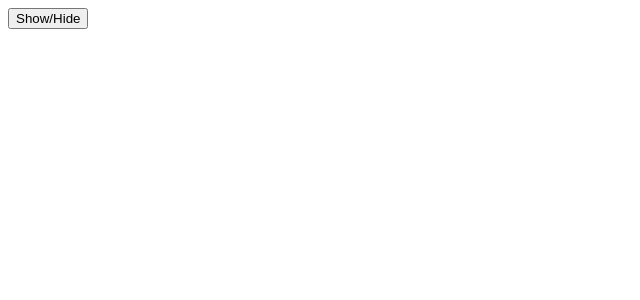
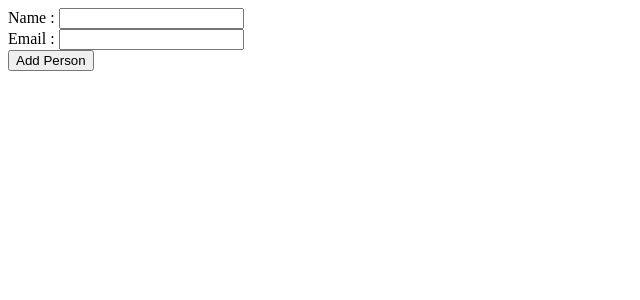
Before and after one commit to majidalykhan/react-course, a React (Create React App) app in the folder advanced-react/: page / in a window 1280 px wide. Shown: the top 300 px of the page, without its empty margins (0-640 px from the left). Built offline with nearby package versions, Linux system fonts and the light colour scheme; the HTML template or start-up script is replaced by a standard one.

Commit message:
Form basics

```diff
--- /dev/null
+++ b/advanced-react/src/4-forms/1-controlled-inputs.js
@@ -0,0 +1,30 @@
+import React from "react";
+
+const ControlledInputs = () => {
+  const handleSubmit = (e) => {
+    e.preventDefault();
+    console.log("Hello World");
+  };
+
+  return (
+    <>
+      <article>
+        <form className="form" onSubmit={handleSubmit}>
+          <div className="form-control">
+            <label htmlFor="firstName">Name : </label>
+            <input type="text" id="firstName" name="firstName" />
+          </div>
+          <div className="form-control">
+            <label htmlFor="email">Email : </label>
+            <input type="text" id="email" name="email" />
+          </div>
+          <button type="submit" className="btn">
+            Add Person
+          </button>
+        </form>
+      </article>
+    </>
+  );
+};
+
+export default ControlledInputs;
--- a/advanced-react/src/App.js
+++ b/advanced-react/src/App.js
@@ -1,11 +1,11 @@
 import React from "react";
 
-import ShowHide from "./3-conditional-rendering/3-show-hide";
+import ControlledInputs from "./4-forms/1-controlled-inputs";
 
 function App() {
   return (
     <div className="container">
-      <ShowHide />
+      <ControlledInputs />
     </div>
   );
 }
```
